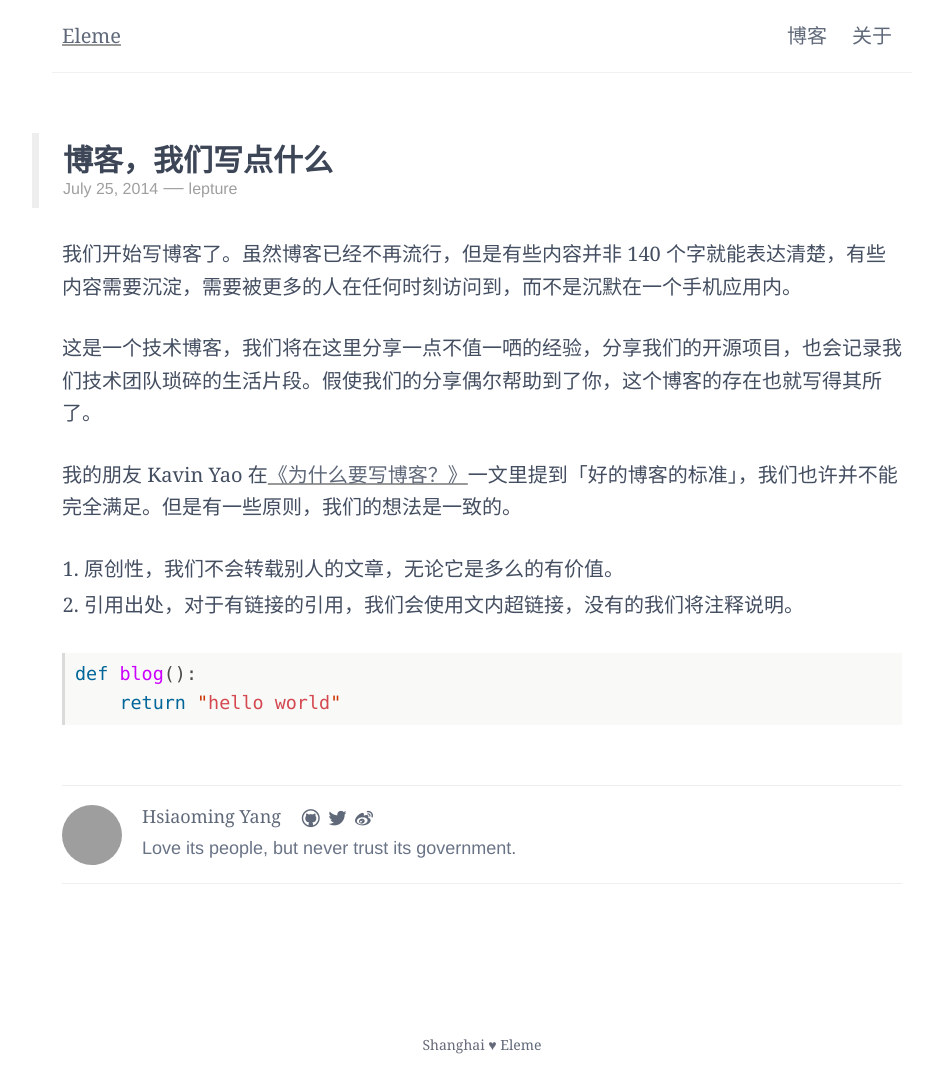
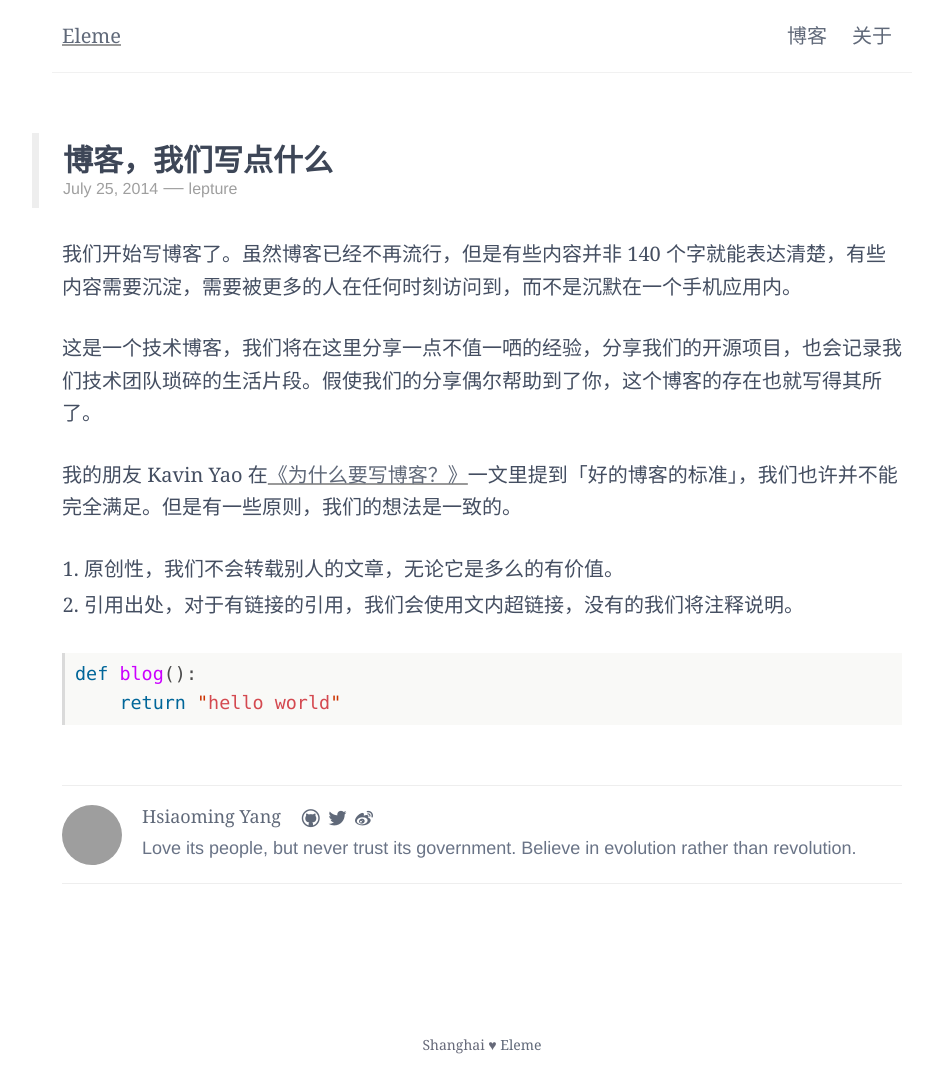
Before and after one commit to eleme/eleme.github.io, a Jekyll site: the page built from _posts/2014-07-25-hello-blog.md, in a window 1280 px wide. Shown: the whole page, without its empty margins (158-1101 px from the left). Built offline with Jekyll 4.4.1, drawn with Linux system fonts in a browser that asks for light colours; Markdown is read by kramdown in place of the engine named in the settings; comment, search, counter and statistics services are not loaded; part of the change alters nothing that is shown; grey boxes are pictures that could not be loaded.

Commit message:
Fix member info

```diff
--- a/_data/members.yml
+++ b/_data/members.yml
@@ -2,7 +2,7 @@ lepture:
   name: Hsiaoming Yang
   avatar: "https://avatars.githubusercontent.com/u/290496"
   url: "http://lepture.com/"
-  prose: Love its people, but never trust its government.
+  prose: Love its people, but never trust its government. Believe in evolution rather than revolution.
   github: lepture
   twitter: lepture
   weibo: lepture
@@ -10,7 +10,7 @@ lepture:
 lxyu:
   name: Lx Yu
   avatar: "https://avatars.githubusercontent.com/u/678685"
-  url: "http://lxyu.net"
+  url: "http://lxyu.net/"
   prose: simple is better, less is more.
   github: lxyu
   twitter: lxyu
@@ -18,8 +18,8 @@ lxyu:
 
 hit9:
   name: Chao Wang
-  avatar: "https://avatars1.githubusercontent.com/u/1687443"
-  url: "http://hit9.org"
+  avatar: "https://avatars.githubusercontent.com/u/1687443"
+  url: "http://hit9.org/"
   prose: Fork you.
   github: hit9
   twitter: nz2324
@@ -27,8 +27,8 @@ hit9:
 
 wooparadog:
   name: Haochuan Guo
-  avatar: "https://avatars1.githubusercontent.com/u/1130984"
-  url: "http://wooparadog.info"
+  avatar: "https://avatars.githubusercontent.com/u/1130984"
+  url: "http://wooparadog.info/"
   prose: "ಠ_ಠ"
   github: wooparadog
   twitter: wooparadog
```
